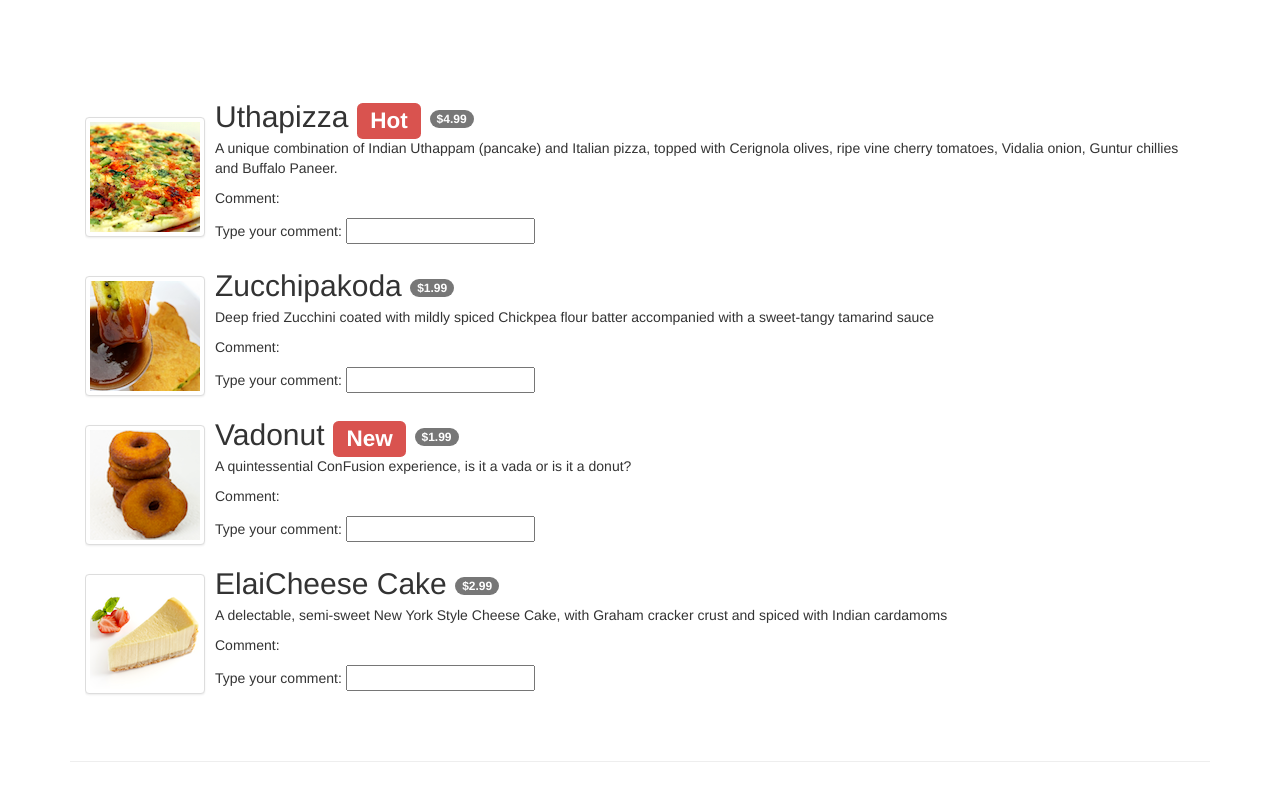
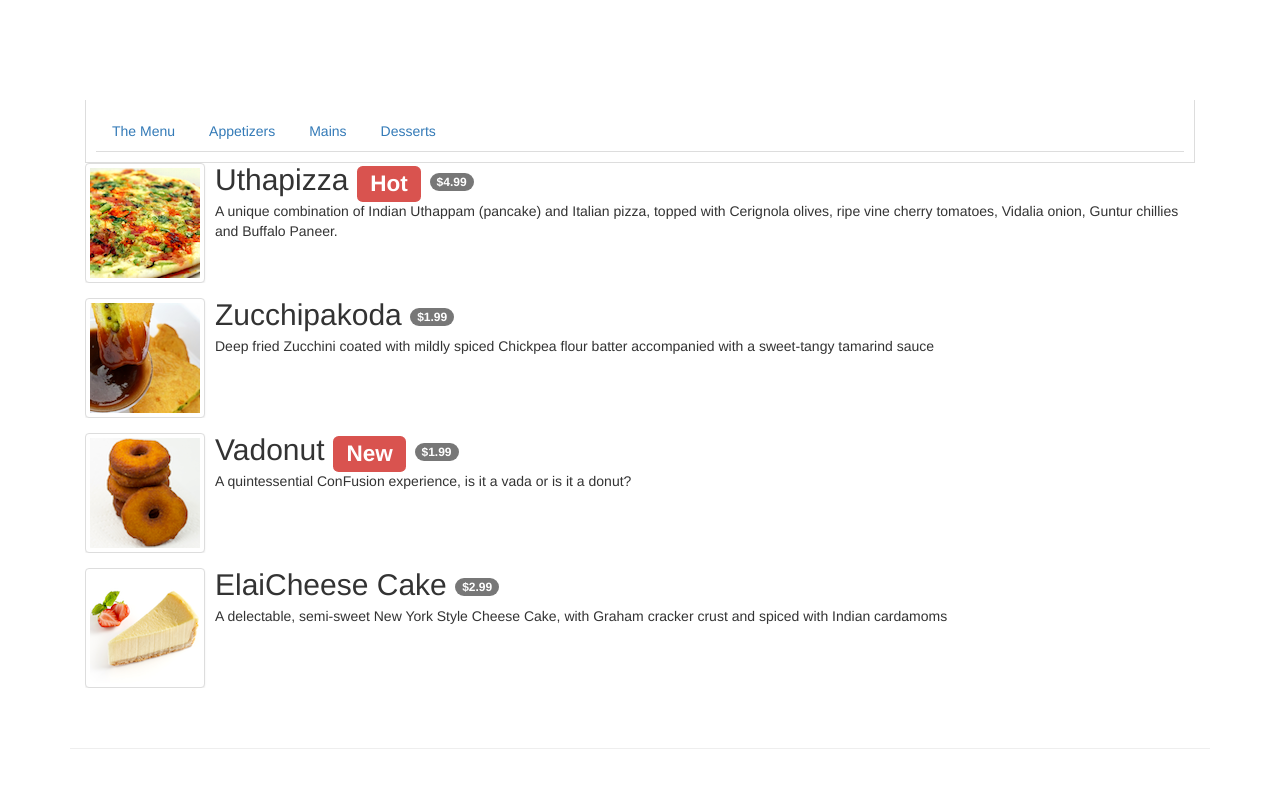
Before and after one commit to jeanlucthumm/Coursera, a website: page Introduction to AngularJS/week1/conFusion/app/menu.html in a window 1280 px wide. Drawn offline with nearby package versions, Linux system fonts and the light colour scheme.

Commit message:
Add tab navigation

```diff
--- a/Introduction to AngularJS/week1/conFusion/app/menu.html
+++ b/Introduction to AngularJS/week1/conFusion/app/menu.html
@@ -27,8 +27,29 @@
 <div class="container">
   <div class="row row-content" ng-controller="menuController as menuCtrl">
     <div class="col-xs-12">
+      <div class="tab-content">
+        <ul class="nav nav-tabs media-list tab-pane fade in active" role="tablist">
+          <li role="presentation">
+            <a ng-click="menuCtrl.select(1)"
+               aria-controls="all menu"
+               role="tab">The Menu</a></li>
+          <li role="presentation">
+            <a ng-click="menuCtrl.select(2)"
+               aria-controls="appetizers"
+               role="tab">Appetizers</a></li>
+          <li role="presentation">
+            <a ng-click="menuCtrl.select(3)"
+               aria-controls="mains"
+               role="tab">Mains</a></li>
+          <li role="presentation">
+            <a ng-click="menuCtrl.select(4)"
+               aria-controls="desserts"
+               role="tab">Desserts</a></li>
+        </ul>
+      </div>
+
       <ul class="media-list">
-        <li class="media" ng-repeat="dish in menuCtrl.dishes">
+        <li class="media" ng-repeat="dish in menuCtrl.dishes | filter:menuCtrl.filtText">
           <div class="media-left media-middle">
             <a href="#">
               <img class="media-object img-thumbnail"
@@ -40,9 +61,6 @@
               <span class="label label-danger">{{dish.label}}</span>
               <span class="badge">{{dish.price | currency}}</span></h2>
             <p>{{dish.description}}</p>
-            <p>Comment: {{dish.comment}}</p>
-            <p>Type your comment:
-              <input type="text" ng-model="dish.comment"></p>
           </div>
         </li>
       </ul>
@@ -54,6 +72,9 @@
 <script>
     var app = angular.module('confusionApp', []);
     app.controller('menuController', function () {
+        this.tab = 1;         // currently selected tab
+        this.filtText = '';  // filter condition
+
         this.dishes = [
             {
                 name: 'Uthapizza',
@@ -92,6 +113,23 @@
                 comment: ''
             }
         ];
+
+        this.select = function (setTab) {
+            this.tab = setTab;
+
+            if (setTab === 2)
+                this.filtText = "appetizer";
+            else if (setTab === 3)
+                this.filtText = "mains";
+            else if (setTab === 4)
+                this.filtText = "dessert";
+            else
+                this.filtText = "";
+        };
+
+        this.isSelected = function (checkTab) {
+            return (this.tab == checkTab);
+        };
     });
 
 </script>
```
